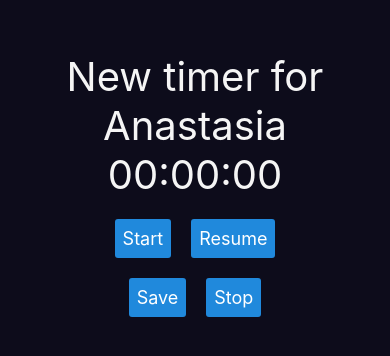
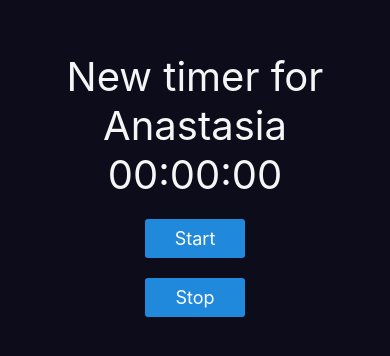
Before and after one commit to Zagorevsky/app-RN, a React Native app: screen / in a window 390 px wide. Shown: the part 228-584 px from the top of the page. Built offline with nearby package versions, Linux system fonts and the light colour scheme.

Commit message:
feat: ActiveButtons

```diff
--- a/components/ControlButtons.js
+++ b/components/ControlButtons.js
@@ -4,30 +4,25 @@ import { Button } from "react-native-elements";
 import Icon from "react-native-vector-icons/FontAwesome";
 
 export default function ControlButtons(props) {
+  const StartButton = (
+    <Button onPress={props.handleStart} title="Start" style={styles.buttons} />
+  );
+  const ActiveButtons = (
+    <>
+      <Button
+        onPress={props.handlePauseResume}
+        title={props.isPaused ? "Resume" : "Pause"}
+        style={styles.buttons}
+      />
+    </>
+  );
   return (
     <View style={styles.controlButtons}>
       <View style={styles.blockButtons}>
-        <Button
-          onPress={props.handleStart}
-          title="Start"
-          style={styles.buttons}
-        />
-         <Button
-          onPress={props.handlePauseResume}
-          title={props.isPaused ? "Resume" : "Pause"}
-          style={styles.buttons}
-        />
+        {props.active ? ActiveButtons : StartButton}
       </View>
       <View style={styles.blockButtons}>
-        <Button
-          onPress={props.handleReset}
-          title="Save"
-          style={styles.buttons}
-        /><Button
-          onPress={props.handleReset}
-          title="Stop"
-          style={styles.buttons}
-        />
+      <Button onPress={props.handleReset} title="Stop" style={styles.buttons} />
       </View>
     </View>
   );
@@ -43,9 +38,10 @@ const styles = StyleSheet.create({
   },
   buttons: {
     margin: 10,
+    width: 100,
   },
   blockButtons: {
     display: "flex",
-    flexDirection: "row"
-  }
+    flexDirection: "row",
+  },
 });
```
